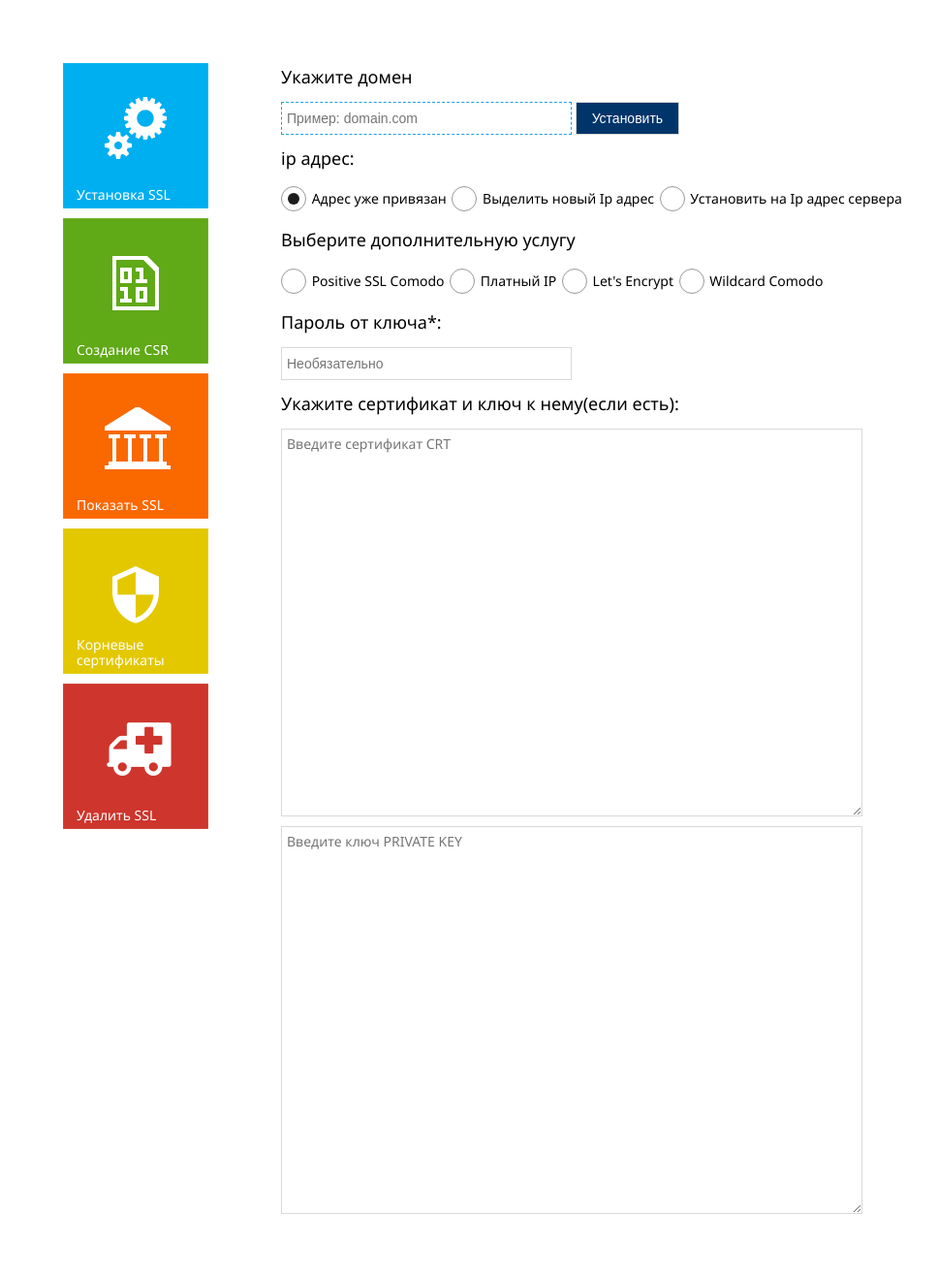
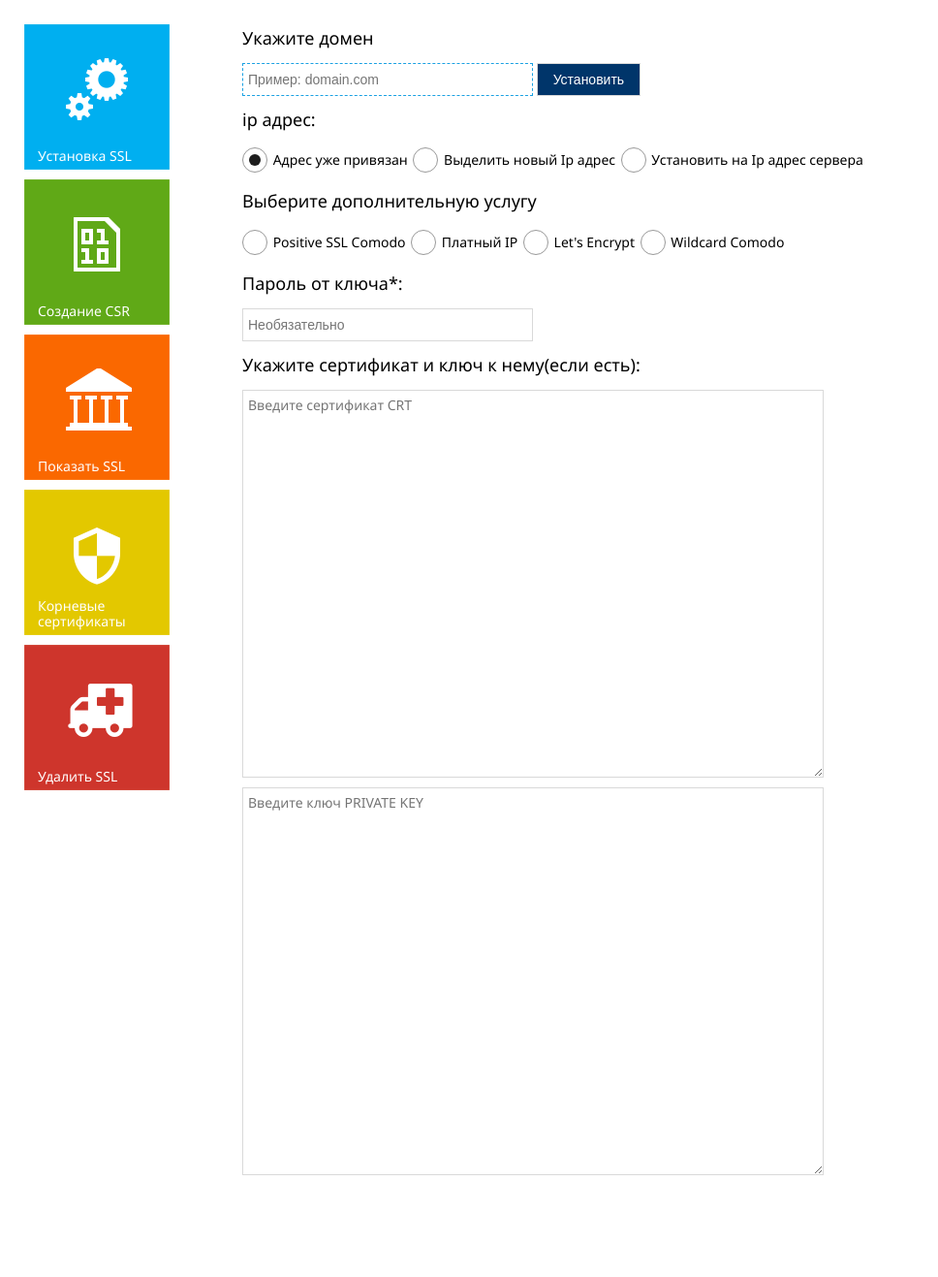
Before and after one commit to agn1/sslweb, a Django app: template templates/index.html in a window 1280 px wide. Shown: the whole page at 97% size, without its empty margins (0-968 px from the left). After the commit the page ends 1212 px from the top, so only its background shows below. Run offline with Django 3.2, Linux system fonts and the light colour scheme; the template is opened without the code that fills it, so the values that code supplies are empty.

Commit message:
set padding to 20 in body wrapper

```diff
--- a/templates/index.html
+++ b/templates/index.html
@@ -21,7 +21,7 @@
   </div>
   {% endif %}
 
-    <div class="wrapper padding60">
+    <div class="wrapper padding20">
 
       <div class="tile-container" style="float:left;width:160px">
 
```
